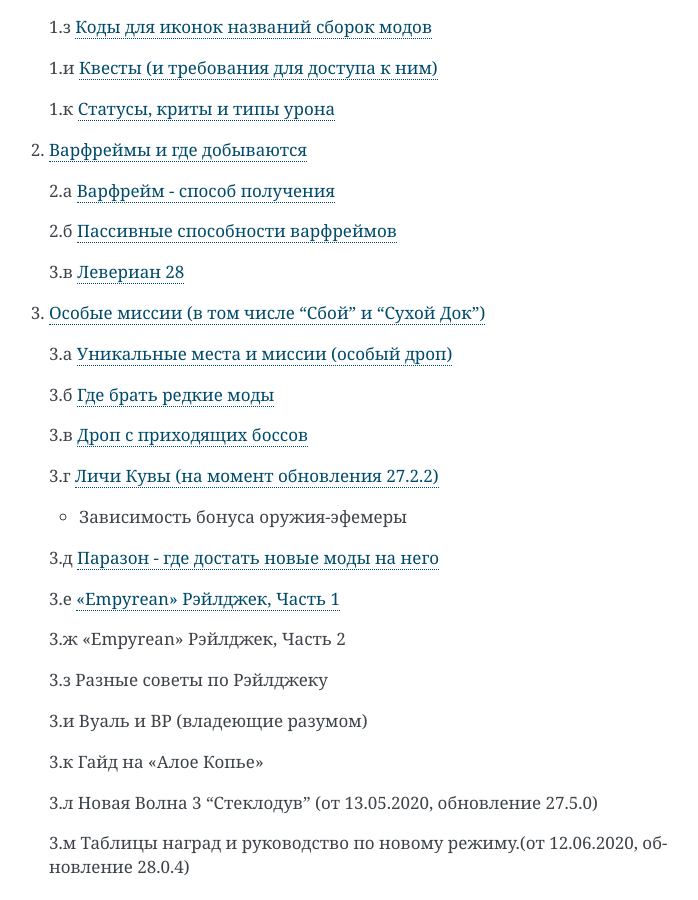
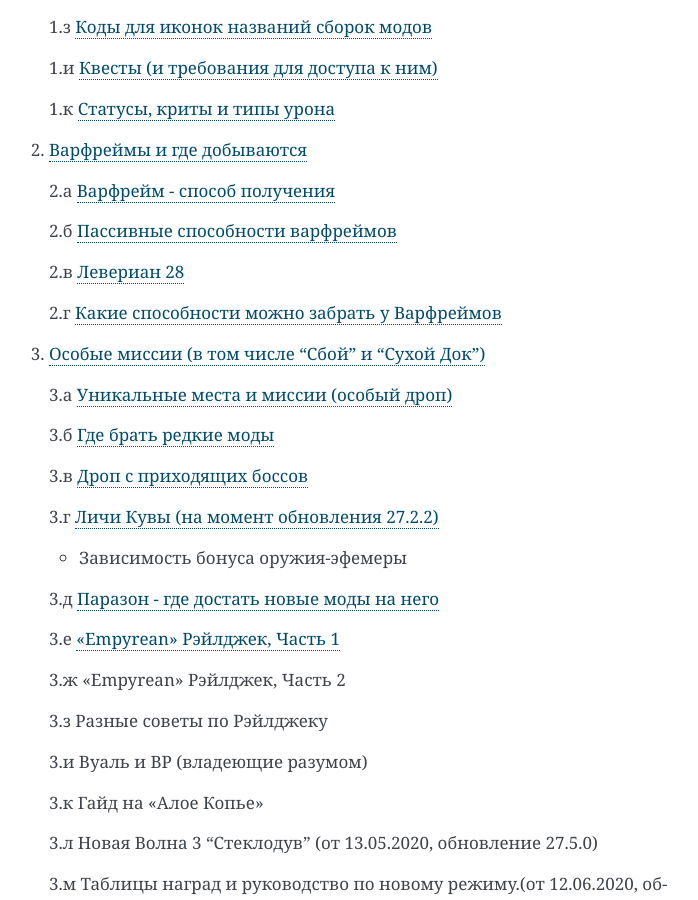
Before and after one commit to crackedmind/warframe-brief-guide, a Sphinx documentation site: the page built from source/index.md, in a window 1280 px wide and 900 px high, scrolled down 535 px. Shown: the whole window, without its empty margins (401-1099 px from the left). Built offline with Sphinx 7.4.7, drawn with Linux system fonts in a browser that asks for light colours.

Commit message:
Update index.md

```diff
--- a/source/index.md
+++ b/source/index.md
@@ -31,7 +31,9 @@
 
     2.б [Пассивные способности варфреймов](02_b.md)
 
-    3.в [Левериан 28](02_c.md)
+    2.в [Левериан 28](02_c.md)
+
+    2.г [Какие способности можно забрать у Варфреймов](02_c.md)
 
 3. [Особые миссии (в том числе “Сбой” и “Сухой Док”)](03.md)
 
```
